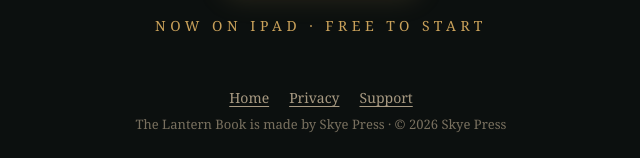
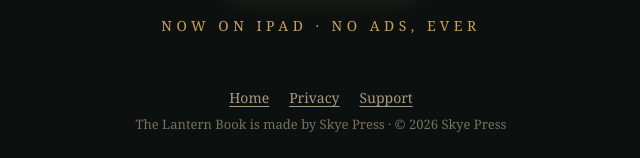
Before and after one commit to katekness/thelanternbook-site, a plain HTML site: page index.html in a window 1280 px wide. Shown: the part 639-797 px from the top of the page, 319-959 px from the left. Drawn offline with Linux system fonts and the light colour scheme.

Commit message:
Tagline: No ads, ever
Co-Authored-By: Claude Opus 5.5 <noreply@anthropic.com>
Claude-Session: https://claude.ai/code/session_015FhWwAEh29SuS1ZGKntAEX

```diff
--- a/index.html
+++ b/index.html
@@ -33,7 +33,7 @@
       <svg class="apple" viewBox="0 0 24 24" aria-hidden="true"><path fill="currentColor" d="M12.152 6.896c-.948 0-2.415-1.078-3.96-1.04-2.04.027-3.91 1.183-4.961 3.014-2.117 3.675-.546 9.103 1.519 12.09 1.013 1.454 2.208 3.09 3.792 3.039 1.52-.065 2.09-.987 3.935-.987 1.831 0 2.35.987 3.96.948 1.637-.026 2.676-1.48 3.676-2.948 1.156-1.688 1.636-3.325 1.662-3.415-.039-.013-3.182-1.221-3.22-4.857-.026-3.04 2.48-4.494 2.597-4.559-1.429-2.09-3.623-2.324-4.39-2.376-2-.156-3.675 1.09-4.61 1.09zM15.53 3.83c.843-1.012 1.4-2.427 1.245-3.83-1.207.052-2.662.805-3.532 1.818-.78.896-1.454 2.338-1.273 3.714 1.338.104 2.715-.688 3.559-1.701"/></svg>
       <span class="label"><small>Download on the</small>App Store</span>
     </a>
-    <p class="soon">Now on iPad &middot; Free to start</p>
+    <p class="soon">Now on iPad &middot; No ads, ever</p>
   </main>
   <footer>
     <a href="/">Home</a><a href="/privacy/">Privacy</a><a href="/support/">Support</a>
```
